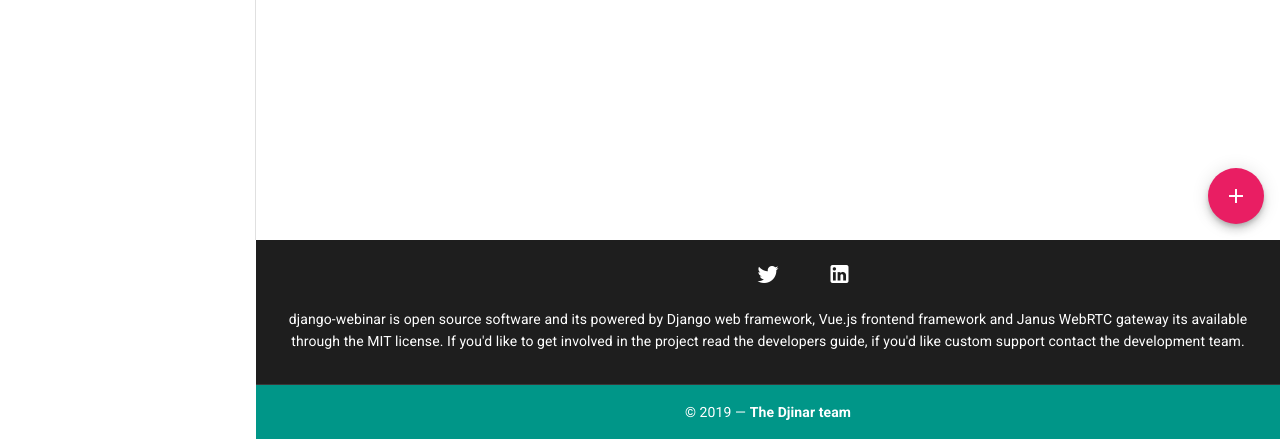
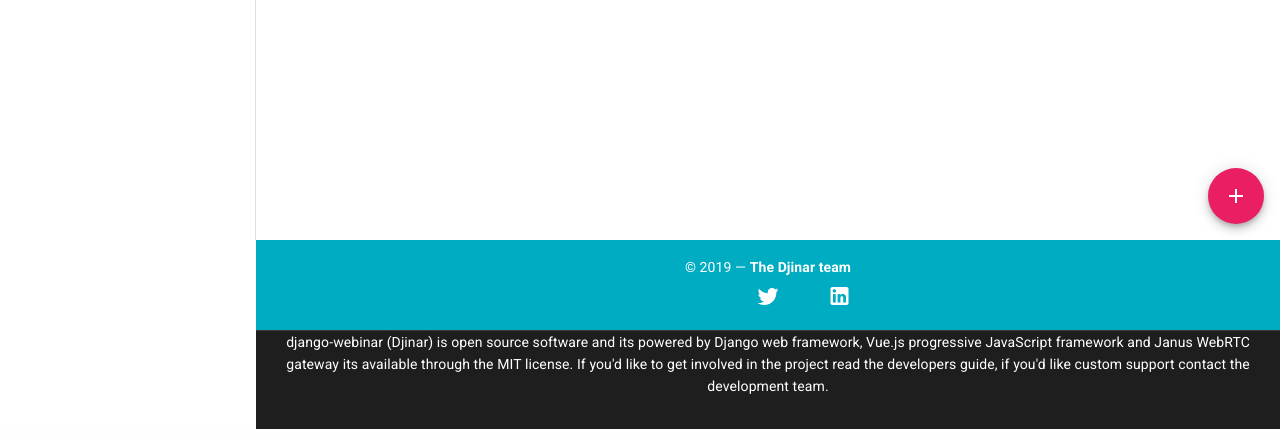
Before and after one commit to Brunux/djnar, a Django app: page /c/ in a window 1280 px wide. Shown: the part 560-999 px from the top of the page. Run offline with Django 3.2, Linux system fonts and the light colour scheme; some libraries are stand-ins or nearby versions.

Commit message:
Fix footer

```diff
--- a/webinar/templates/footer.html
+++ b/webinar/templates/footer.html
@@ -5,9 +5,11 @@
   <v-card
     flat
     tile
-    class="gray lighten-1 white--text text-center"
+    class="text-center"
   >
-    <v-card-text>
+    <v-card-text class="cyan darken-1 white--text">
+      &copy [[ new Date().getFullYear() ]] — <strong>The Djinar team</strong>
+      <v-spacer></v-spacer>
       <v-btn
           class="mx-4 white--text"
           icon
@@ -27,15 +29,9 @@
         <v-icon size="24px">mdi-linkedin</v-icon>
       </v-btn>
     </v-card-text>
-
-    <v-card-text class="white--text pt-0">
-      <p>django-webinar is open source software and its powered by Django web framework, Vue.js frontend framework and Janus WebRTC gateway its available through the MIT license. If you'd like to get involved in the project read the developers guide, if you'd like custom support contact the development team.</p>
-    </v-card-text>
-
     <v-divider></v-divider>
-
-    <v-card-text class="teal white--text">
-      &copy [[ new Date().getFullYear() ]] — <strong>The Djinar team</strong>
+    <v-card-text class="gray lighten-1 white--text pt-0">
+      <p>django-webinar (Djinar) is open source software and its powered by Django web framework, Vue.js progressive JavaScript framework and Janus WebRTC gateway its available through the MIT license. If you'd like to get involved in the project read the developers guide, if you'd like custom support contact the development team.</p>
     </v-card-text>
   </v-card>
 </v-footer>
```
Lines whose indentation alone changed are shown as unchanged.
